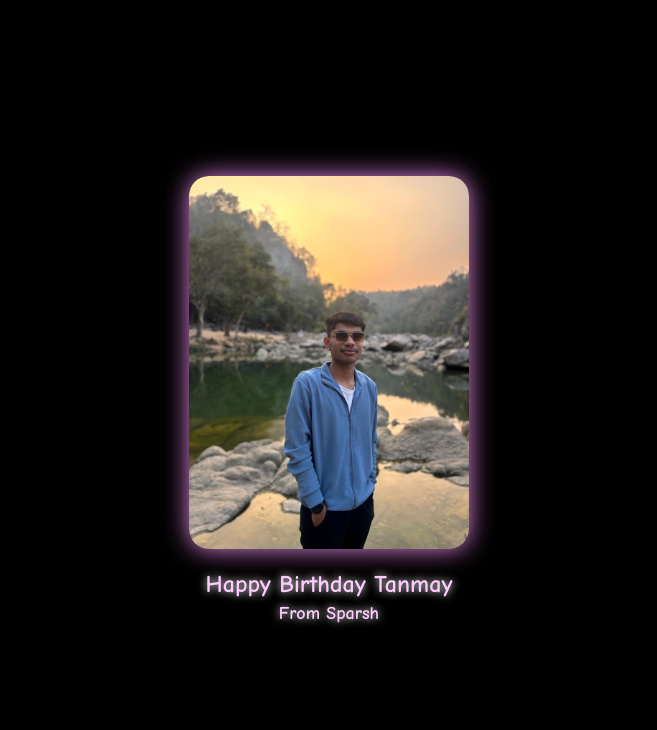
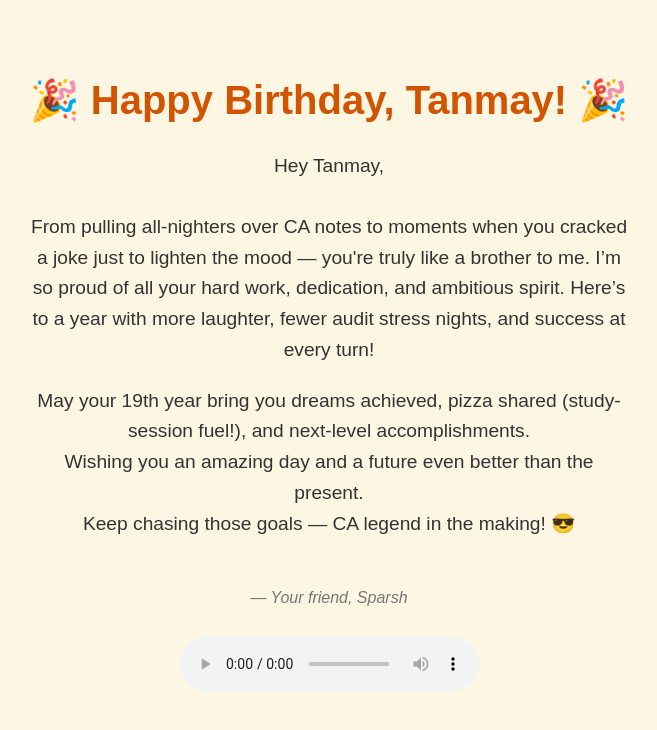
Before and after one commit to tonystar5633-ui/tanmay-birthday, a plain HTML site: page index.html in a window 1280 px wide. Shown: the whole page, without its empty margins (311-968 px from the left). Drawn offline with Linux system fonts and the light colour scheme.

Commit message:
Add files via upload

```diff
--- a/index.html
+++ b/index.html
@@ -1,63 +1,63 @@
 <!DOCTYPE html>
 <html lang="en">
 <head>
-  <meta charset="UTF-8" />
-  <title>Happy Birthday Tanmay 🎉</title>
-  <meta name="viewport" content="width=device-width, initial-scale=1.0" />
+  <meta charset="UTF-8">
+  <title>Happy Birthday, Tanmay!</title>
   <style>
     body {
+      font-family: Arial, sans-serif;
+      text-align: center;
+      background: #fdf6e3;
+      color: #333;
       margin: 0;
-      background-color: black;
-      display: flex;
-      flex-direction: column;
-      justify-content: center;
-      align-items: center;
-      height: 100vh;
+      padding: 0;
     }
-
-    .img-container {
-      width: 280px;
-      border-radius: 20px;
-      overflow: hidden;
-      box-shadow: 0 0 25px rgba(255, 150, 255, 0.9);
-      animation: pulse 2.5s infinite ease-in-out;
+    .container {
+      padding: 50px 20px;
     }
-
-    .img-container img {
-      width: 100%;
-      height: auto;
-      display: block;
+    h1 {
+      color: #d35400;
+      font-size: 2.5em;
     }
-
-    @keyframes pulse {
-      0%, 100% { transform: scale(1); }
-      50% { transform: scale(1.05); }
+    p {
+      font-size: 1.2em;
+      line-height: 1.6;
+      max-width: 600px;
+      margin: 20px auto;
     }
-
-    h1, h2 {
-      font-family: "Comic Sans MS", cursive;
-      color: #ffccff;
-      text-align: center;
-      text-shadow: 0 0 8px white;
-      margin: 10px 20px 0;
+    .footer {
+      margin-top: 50px;
+      font-style: italic;
+      color: #777;
     }
-
-    h1 {
-      font-size: 24px;
-      margin-top: 20px;
-    }
-
-    h2 {
-      font-size: 18px;
-      margin-top: 5px;
+    audio {
+      margin-top: 30px;
     }
   </style>
 </head>
+
 <body>
-  <div class="img-container">
-    <img src="tanmay.jpg" alt="Tanmay" />
+  <div class="container">
+    <h1>🎉 Happy Birthday, Tanmay! 🎉</h1>
+    <p>
+      Hey Tanmay,<br><br>
+      From pulling all-nighters over CA notes to moments when you cracked a joke just to lighten the mood — you're truly like a brother to me.
+      I’m so proud of all your hard work, dedication, and ambitious spirit. Here’s to a year with more laughter, fewer audit stress nights, and success at every turn!
+    </p>
+    <p>
+      May your 19th year bring you dreams achieved, pizza shared (study-session fuel!), and next‑level accomplishments.<br>
+      Wishing you an amazing day and a future even better than the present.<br>
+      Keep chasing those goals — CA legend in the making! 😎
+    </p>
+    <div class="footer">
+      — Your friend, Sparsh
+    </div>
+
+    <!-- 🎵 Music Player (plays automatically and shows controls) -->
+    <audio controls autoplay loop>
+      <source src="buddy.mp3" type="audio/mp3">
+      Your browser does not support the audio element.
+    </audio>
   </div>
-  <h1>Happy Birthday Tanmay</h1>
-  <h2>From Sparsh</h2>
 </body>
 </html>
```
